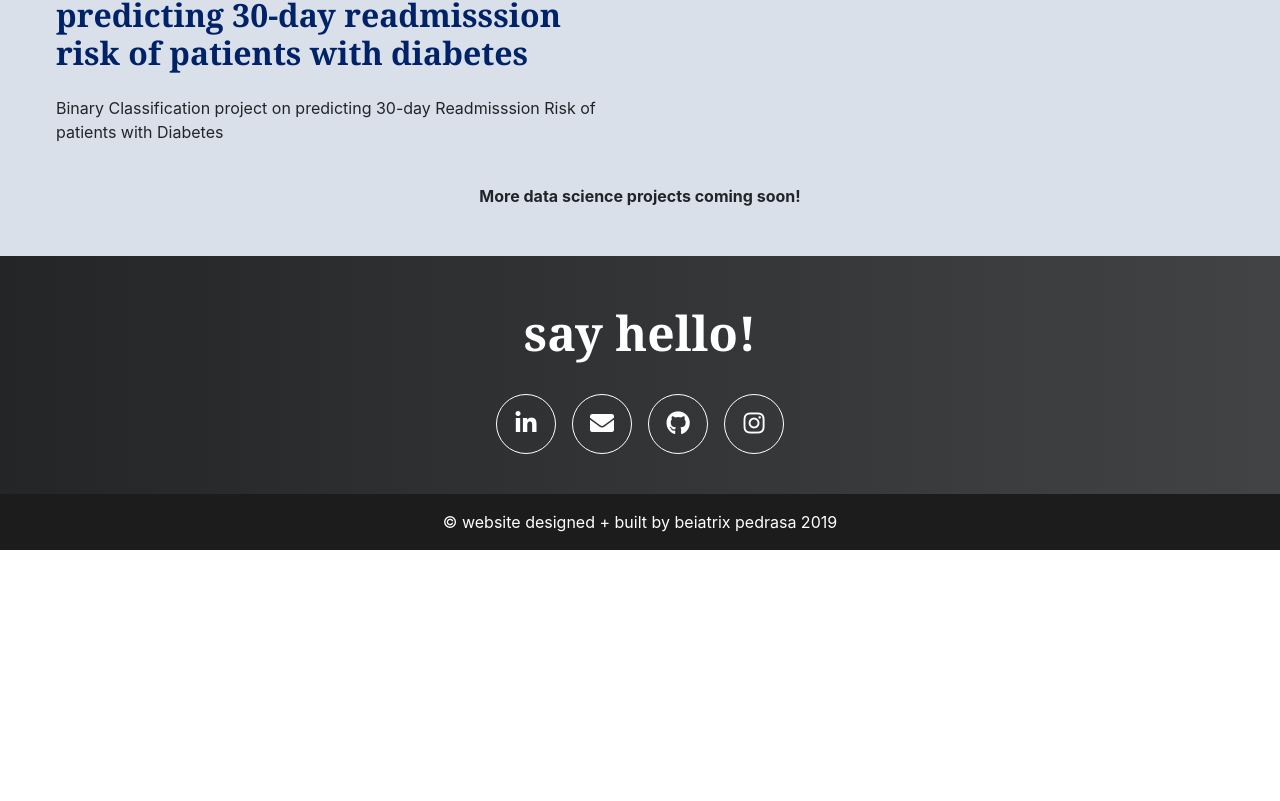
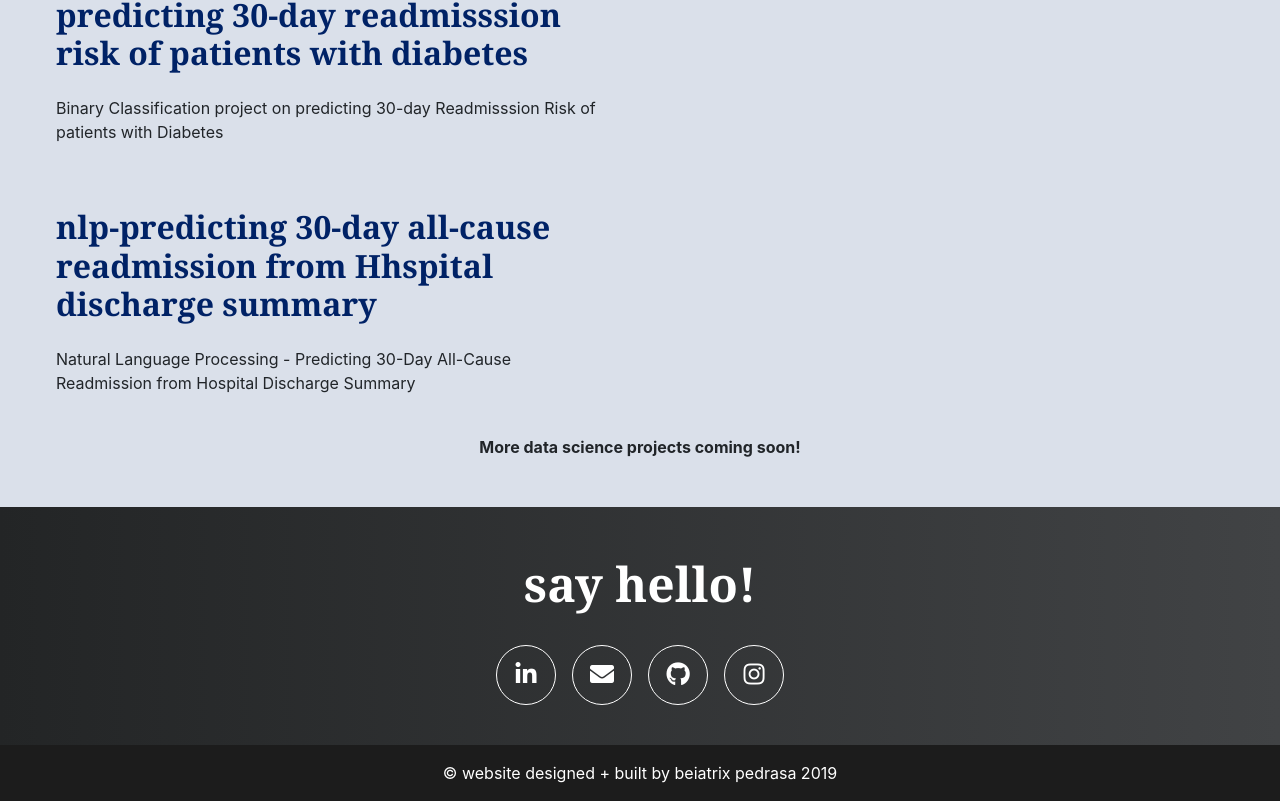
Before and after one commit to beiatrix/cynthia-pedrasa, a React (Create React App) app: page / in a window 1280 px wide. Shown: the part 3150-3951 px from the top of the page. Before the commit the page ends 3700 px from the top, so only its background shows below. Built offline with nearby package versions, Linux system fonts and the light colour scheme.

Commit message:
added capstone

```diff
--- a/src/components/Projects.js
+++ b/src/components/Projects.js
@@ -28,6 +28,12 @@ const projects = [
     //imageurl: 'https://images.pexels.com/photos/1797393/pexels-photo-1797393.jpeg?auto=compress&cs=tinysrgb&dpr=2&h=750&w=1260',
     url: 'https://cynthiapedrasa.github.io/predicting-30-day-readmission/',
     desc: `Binary Classification project on predicting 30-day Readmisssion Risk of patients with Diabetes`
+  },
+  {
+    name: 'nlp-predicting 30-day all-cause readmission from Hhspital discharge summary',
+    //imageurl: 'https://images.pexels.com/photos/1797393/pexels-photo-1797393.jpeg?auto=compress&cs=tinysrgb&dpr=2&h=750&w=1260',
+    url: 'https://cynthiapedrasa.github.io/cynthiapedrasa-predicting-readmission-nlp-from-discharge-summary/',
+    desc: `Natural Language Processing - Predicting 30-Day All-Cause Readmission from Hospital Discharge Summary`
   },
 ]
 
```
Also changed, not shown: 1 other file (tests, documents, lock files or other folders).
